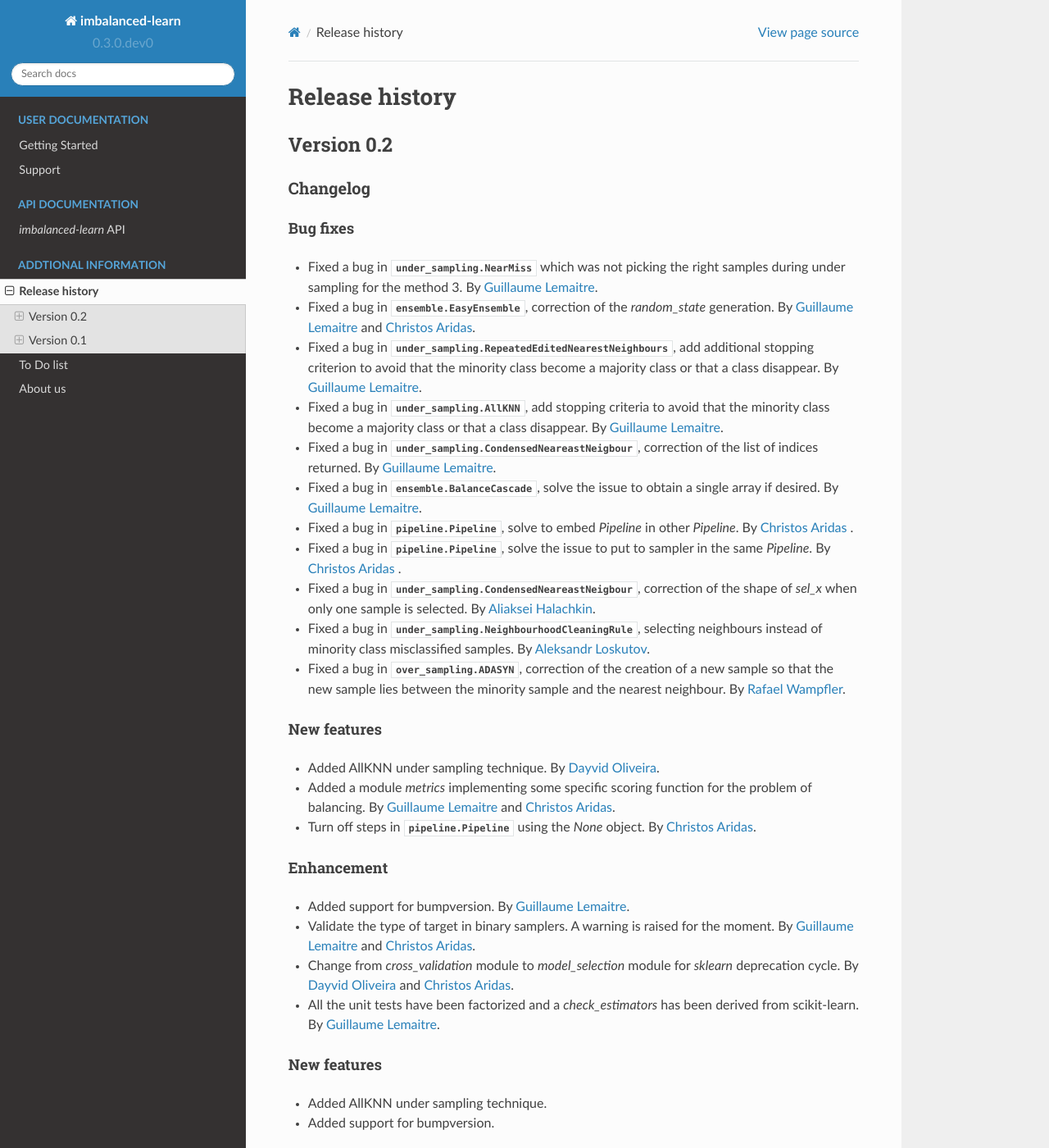
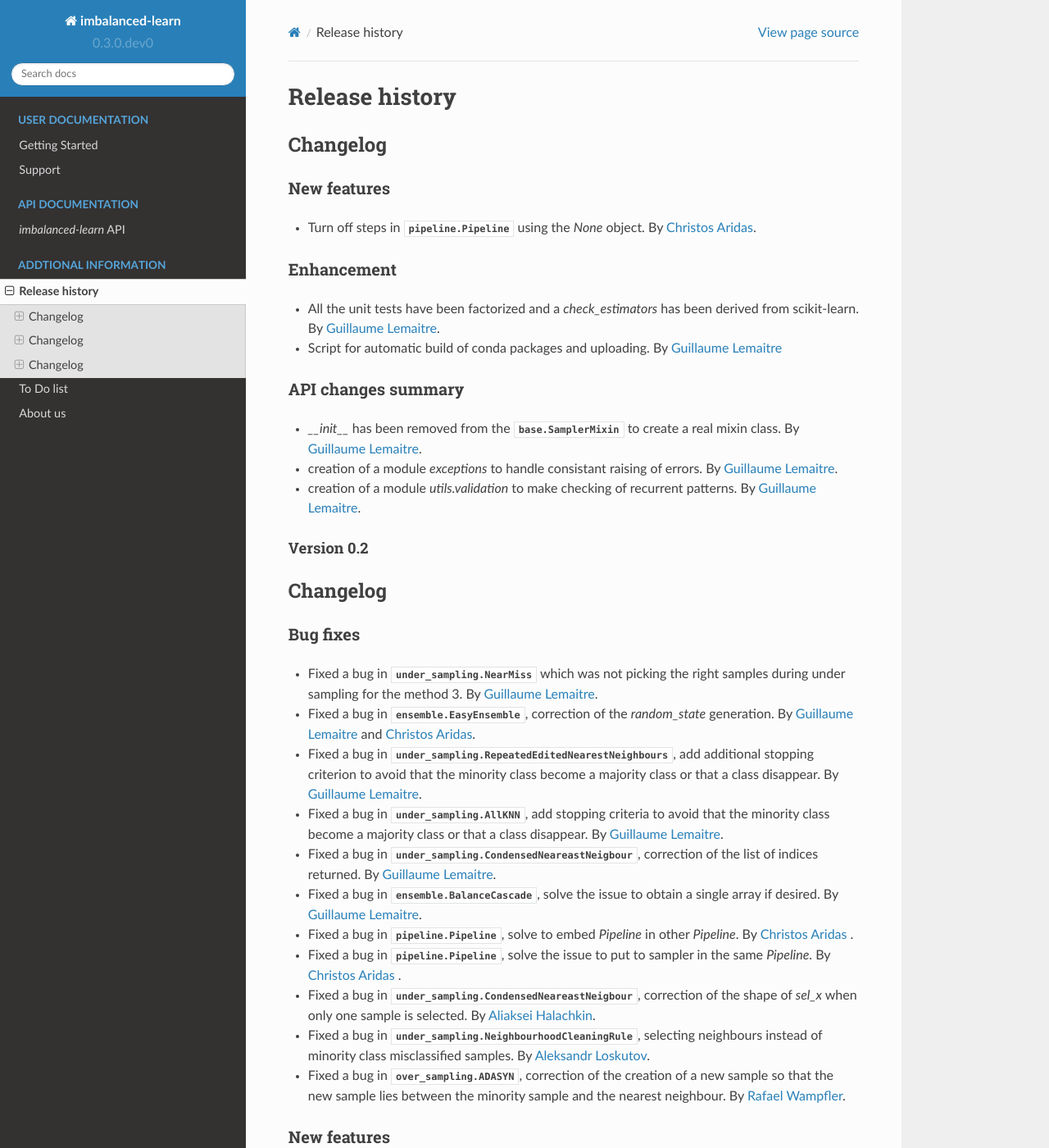
Before and after one commit to scikit-learn-contrib/imbalanced-learn, a Sphinx documentation site: the page built from doc/whats_new.rst, in a window 1280 px wide and 1400 px high. Shown: the whole window at 82% size. Built offline with Sphinx 7.4.7 and the Read the Docs theme 2.0.0, drawn with Linux system fonts in a browser that asks for light colours; formulas are drawn with MathJax 3; pages that are not in the unit, such as notebooks, are missing from menus; some of the changed text lies outside the part shown.

Commit message:
PEP8/DOC/TST final touch

```diff
--- a/doc/whats_new.rst
+++ b/doc/whats_new.rst
@@ -3,6 +3,36 @@
 ===============
 Release history
 ===============
+
+.. _changes_0_3:
+
+Changelog
+---------
+
+New features
+~~~~~~~~~~~~
+
+- Turn off steps in :class:`pipeline.Pipeline` using the `None`
+  object. By `Christos Aridas`_.
+
+Enhancement
+~~~~~~~~~~~
+
+- All the unit tests have been factorized and a `check_estimators` has
+  been derived from scikit-learn. By `Guillaume Lemaitre`_.
+- Script for automatic build of conda packages and uploading. By
+  `Guillaume Lemaitre`_
+
+API changes summary
+~~~~~~~~~~~~~~~~~~~
+
+- `__init__` has been removed from the :class:`base.SamplerMixin` to
+  create a real mixin class. By `Guillaume Lemaitre`_.
+- creation of a module `exceptions` to handle consistant raising of
+  errors. By `Guillaume Lemaitre`_.
+- creation of a module `utils.validation` to make checking of
+  recurrent patterns. By `Guillaume Lemaitre`_.
+
 
 .. _changes_0_2:
 
@@ -41,14 +70,6 @@ Enhancement
 - Validate the type of target in binary samplers. A warning is raised for the moment. By `Guillaume Lemaitre`_ and `Christos Aridas`_.
 - Change from `cross_validation` module to `model_selection` module for
   `sklearn` deprecation cycle. By `Dayvid Oliveira`_ and `Christos Aridas`_.
-- All the unit tests have been factorized and a `check_estimators` has
-  been derived from scikit-learn. By `Guillaume Lemaitre`_.
-
-New features
-~~~~~~~~~~~~
-
-- Added AllKNN under sampling technique.
-- Added support for bumpversion.
 
 API changes summary
 ~~~~~~~~~~~~~~~~~~~
```
Also changed, not shown: other parts of doc/whats_new.rst (+0 -3 lines), 6 other files.
